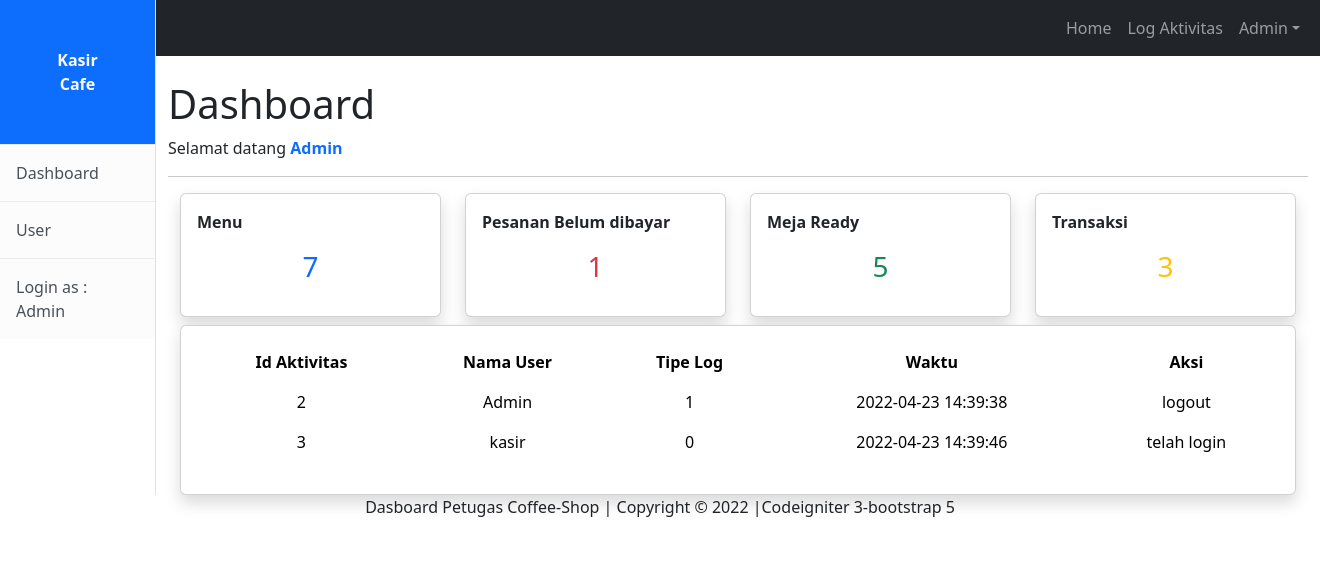
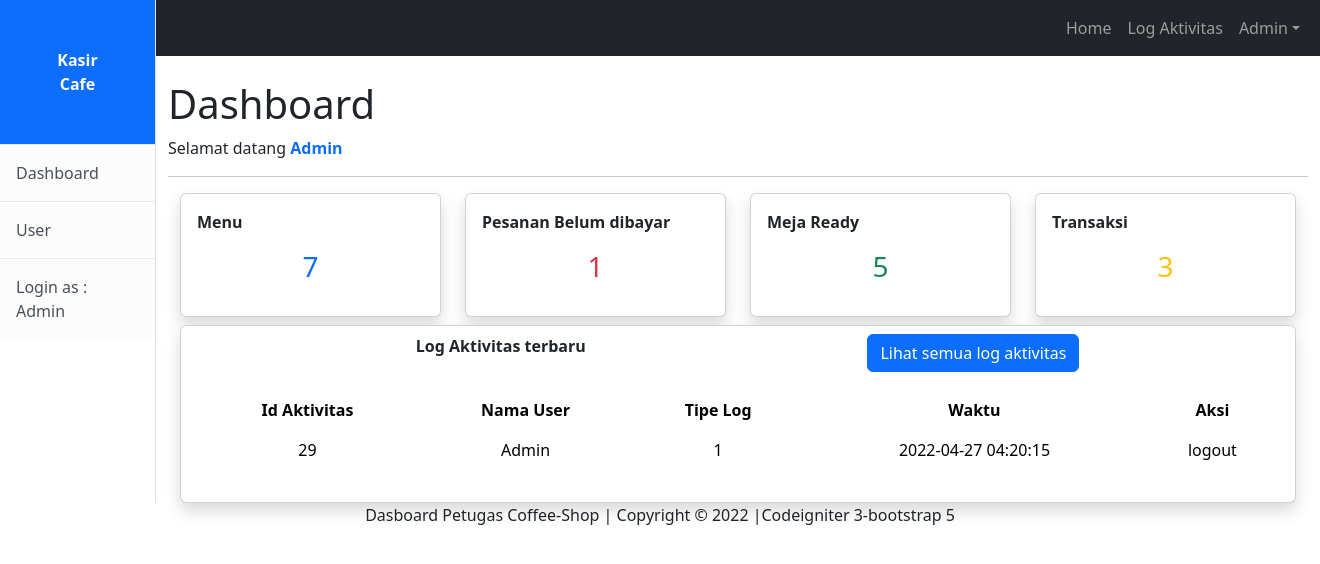
Before and after one commit to sayyidazizii/coffee-shop, a CodeIgniter app: page /coffee-shop/index.php/Dashboard in a window 1320 px wide. Shown: the top 564 px of the page. Run offline with CodeIgniter, Linux system fonts and the light colour scheme; a user stored in the database is signed in; data comes from the database, SQL or seed files in the repository; some libraries are stand-ins or nearby versions.

Commit message:
commit update

```diff
--- a/application/controllers/Dashboard.php
+++ b/application/controllers/Dashboard.php
@@ -13,13 +13,14 @@ class Dashboard extends CI_Controller{
             $this->load->model('M_user');
             $this->load->model('M_menu');
             $this->load->model('M_meja');
-
+            $this->load->model('M_log');
     }
     public function index()
     {
         $data['transaksi'] = $this->db->get('transaksi')->num_rows();
         $data['menu'] = $this->db->get('masakan')->num_rows();
-        $data['log'] = $this->db->get('log_aktivitas',2,1)->result_array();
+        //$data['log'] = $this->db->get('log_aktivitas',2,1)->result_array();
+        $data['log'] = $this->M_log->homelog();
         //antrean pesanan
         $this->db->where('status_pesanan', '0');
         $data['pesanan'] = $this->db->get('pesanan')->num_rows();
--- a/application/models/M_log.php
+++ b/application/models/M_log.php
@@ -28,4 +28,13 @@ class M_log extends CI_Model
         $ex         = $this->db->query($sql);
         return $this->db->affected_rows($sql);
     }
+
+    public function homelog()
+    {
+        $this->db->select('*');
+        $this->db->from('log_aktivitas');
+        $this->db->order_by('id_log','desc');
+        $query = $this->db->get();
+        return $query->row_array();
+    }
 }
--- a/application/views/Log/profil.php
+++ b/application/views/Log/profil.php
@@ -39,7 +39,7 @@
                             dengan level
                             <?php if($_SESSION['level'] == '1') { ?>
                                 <div class="badge bg-primary">Admin</div>
-                                <div class="text-bold">Anda memiliki Hak Akses Ke semua data</div>
+                                <div class="text-bold">Anda memiliki Hak Akses User dan Log Aktivitas</div>
                             <?php }  ?>
                             <?php if($_SESSION['level'] == '2') { ?>
                                 <div class="badge bg-warning">Kasir</div>
--- a/application/views/dashboard.php
+++ b/application/views/dashboard.php
@@ -108,6 +108,14 @@
                     if ($_SESSION['level'] == 3 or $_SESSION['level'] == 1) {
                     ?>
                         <div class="card shadow mt-2">
+                            <div class="row mt-2" style="position: relative;margin-left:20%">
+                                <div class="col">
+                                    <p class="fw-bold">Log Aktivitas terbaru</p>
+                                </div>
+                                <div class="col">
+                                    <a href="<?php echo base_url('Log') ?>" class="btn btn-primary">Lihat semua log aktivitas</a>
+                                </div>
+                            </div>
                             <div class="card-body">
                                 <table class="table table-borderless">
                                     <tr class="text-center">
@@ -119,18 +127,14 @@
                                     </tr>
 
                                     <?php
-                                    foreach ($log as $row) {
                                     ?>
-                                        <tr class="text-center">
-                                            <td><?php echo $row['id_log'] ?></td>
-                                            <td><?php echo $row['log_user'] ?></td>
-                                            <td><?php echo $row['log_tipe'] ?></td>
-                                            <td><?php echo $row['log_time']; ?></td>
-                                            <td><?php echo $row['log_desc']; ?></td>
-                                        </tr>
-                                    <?php
-                                    }
-                                    ?>
+                                    <tr class="text-center">
+                                        <td><?php echo $log['id_log'] ?></td>
+                                        <td><?php echo $log['log_user'] ?></td>
+                                        <td><?php echo $log['log_tipe'] ?></td>
+                                        <td><?php echo $log['log_time']; ?></td>
+                                        <td><?php echo $log['log_desc']; ?></td>
+                                    </tr>
                                 </table>
                             </div>
                         </div>
```
Also changed, not shown: application/views/Log/index.php (+0 -15 lines).
